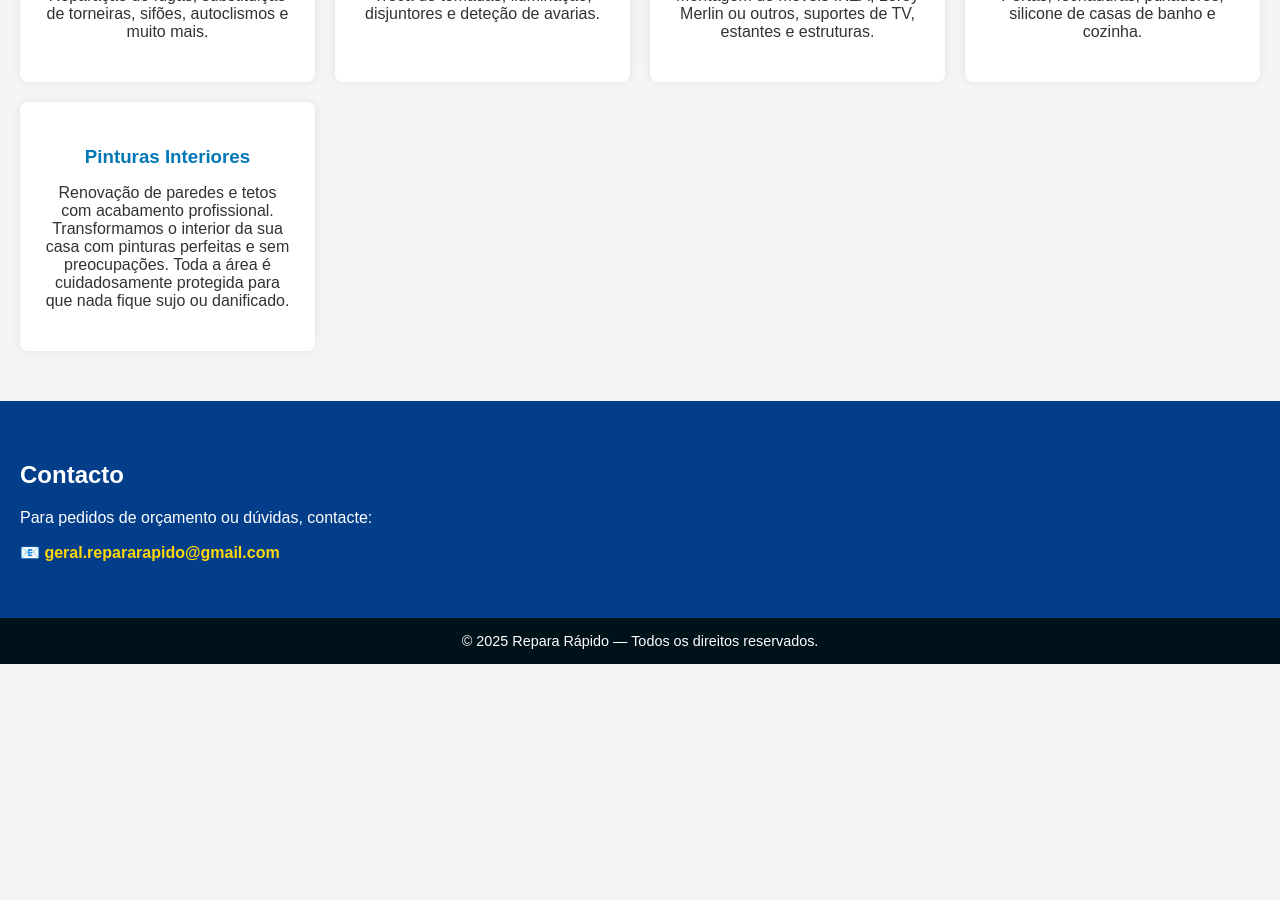
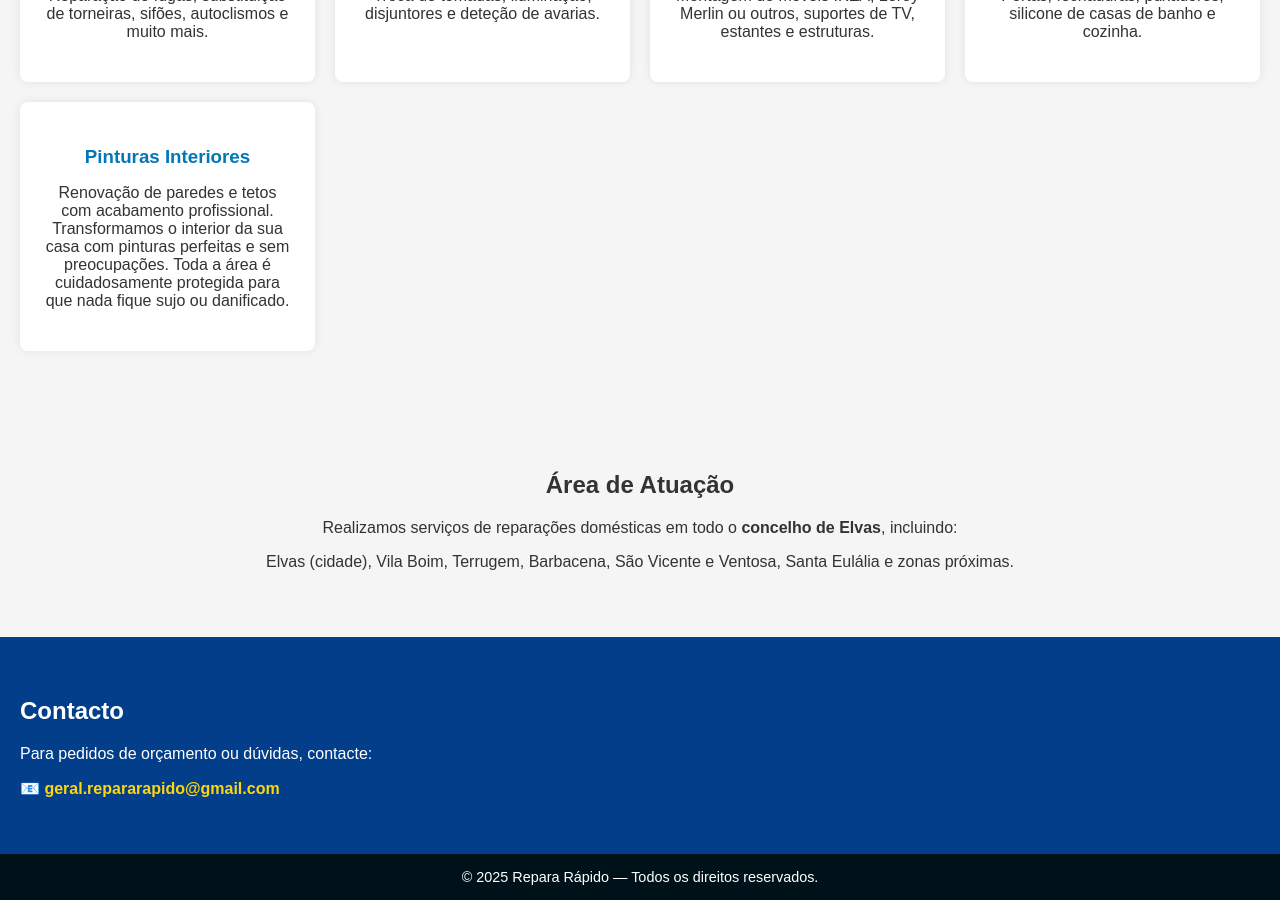
Before and after one commit to repararapido/repararapido.github.io, a Jekyll site: the page built from README.md, in a window 1280 px wide and 900 px high, scrolled down 606 px. Built offline with Jekyll 4.4.1, drawn with Linux system fonts in a browser that asks for light colours; our own code applies the rules of GitHub Pages for plain Markdown files; before the commit the page ends 1270 px from its top, so only the background shows below that.

Commit message:
Update default.html

```diff
--- a/_layouts/default.html
+++ b/_layouts/default.html
@@ -3,6 +3,8 @@
 <head>
     <meta charset="UTF-8">
     <meta name="viewport" content="width=device-width, initial-scale=1.0">
+    <meta name="description" content="Serviços de reparações domésticas no concelho de Elvas: canalização, eletricidade, pequenas obras, montagens e pinturas. Atendimento rápido e profissional.">
+    <meta name="keywords" content="reparações domésticas Elvas, canalizador Elvas, eletricista Elvas, montagens Elvas, pinturas Elvas, serviços casa Elvas">
     <title>Repara Rápido - Reparações Domésticas</title>
     <style>
         body {
@@ -131,6 +133,12 @@
         </div>
     </section>
 
+    <!-- Localidades -->
+    <section class="section" id="area">
+        <h2>Área de Atuação</h2>
+        <p>Realizamos serviços de reparações domésticas em todo o <strong>concelho de Elvas</strong>, incluindo:</p>
+        <p>Elvas (cidade), Vila Boim, Terrugem, Barbacena, São Vicente e Ventosa, Santa Eulália e zonas próximas.</p>
+        </section>
 
     <!-- Contacto -->
     <section class="contact" id="contacto">
```
